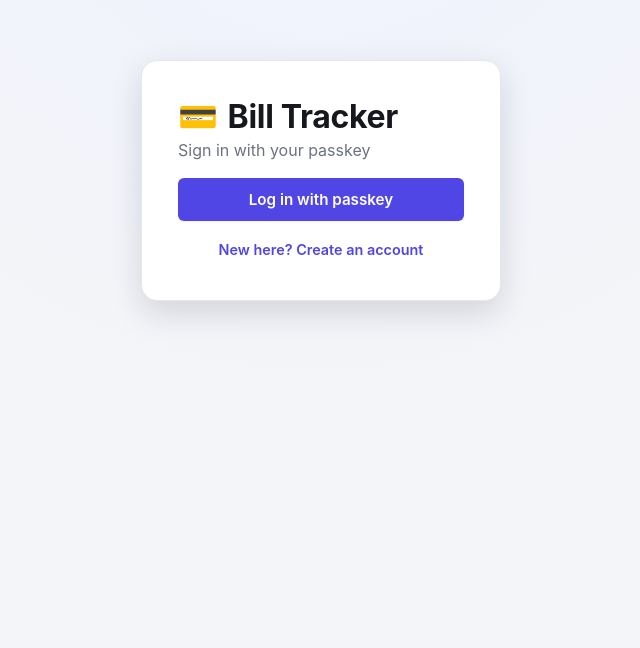
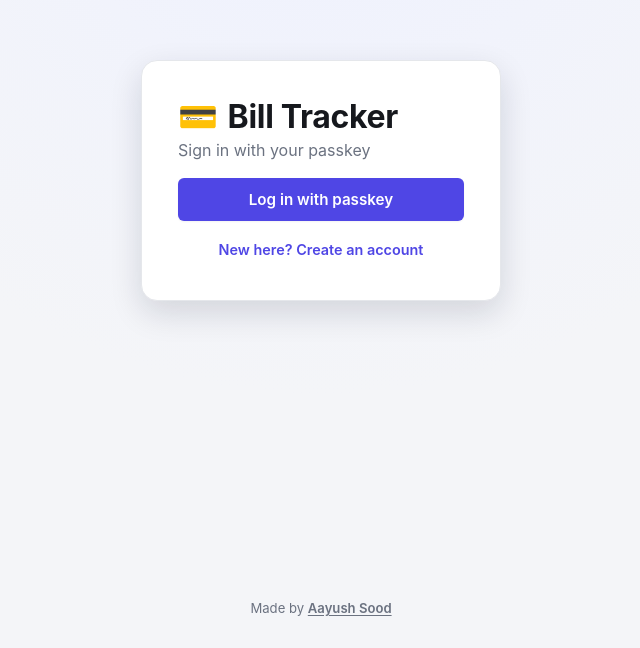
Before and after one commit to soodaayush/expense-tracker, a React (Vite) app in the folder frontend/: page /login in a window 1280 px wide. Shown: the part 220-868 px from the top of the page, without its empty margins (319-959 px from the left). Before the commit the page ends 800 px from the top, so only its background shows below. Built offline with nearby package versions, Linux system fonts and the light colour scheme; no server answers.

Commit message:
Updated footer

```diff
--- a/frontend/src/App.tsx
+++ b/frontend/src/App.tsx
@@ -1,4 +1,5 @@
 import { Navigate, Route, Routes } from "react-router-dom";
+import Footer from "./components/Footer";
 import SlowRequestBanner from "./components/SlowRequestBanner";
 import { useIdleLogout } from "./hooks/useIdleLogout";
 import { useSession } from "./hooks/useSession";
@@ -75,6 +76,7 @@ export default function App() {
         />
         <Route path="*" element={<Navigate to="/" replace />} />
       </Routes>
+      <Footer />
     </>
   );
 }
--- /dev/null
+++ b/frontend/src/components/Footer.tsx
@@ -0,0 +1,10 @@
+export default function Footer() {
+  return (
+    <footer className="app-footer">
+      Made by{" "}
+      <a href="https://www.aayushsood.com/" target="_blank" rel="noopener noreferrer">
+        Aayush Sood
+      </a>
+    </footer>
+  );
+}
--- a/frontend/src/styles/theme.css
+++ b/frontend/src/styles/theme.css
@@ -196,6 +196,26 @@ h3 {
   padding: 64px;
   text-align: center;
   color: var(--color-text-muted);
+}
+
+.app-footer {
+  max-width: 1120px;
+  margin: 0 auto;
+  padding: 20px 20px 32px;
+  text-align: center;
+  font-size: 0.82rem;
+  color: var(--color-text-muted);
+}
+
+.app-footer a {
+  color: var(--color-text-muted);
+  font-weight: 600;
+  text-decoration: underline;
+  text-underline-offset: 2px;
+}
+
+.app-footer a:hover {
+  color: var(--color-primary);
 }
 
 .btn {
```
